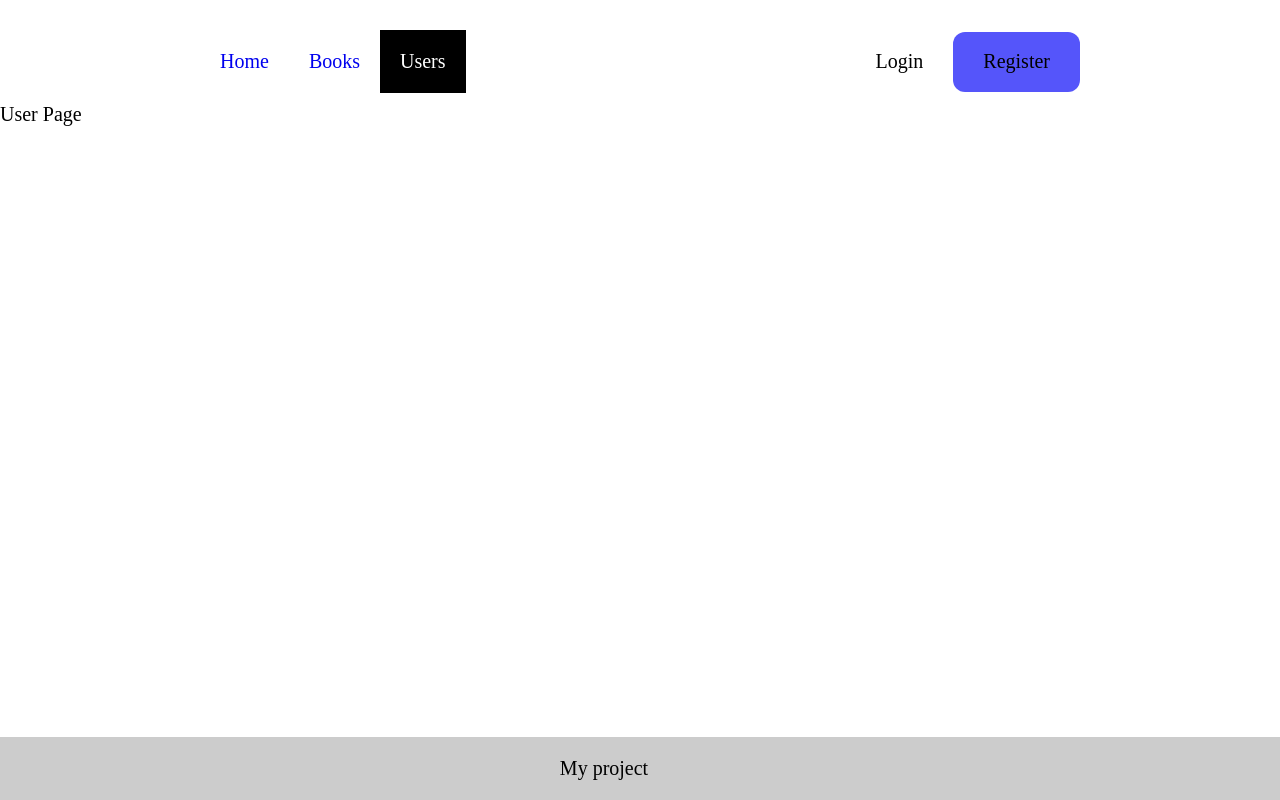
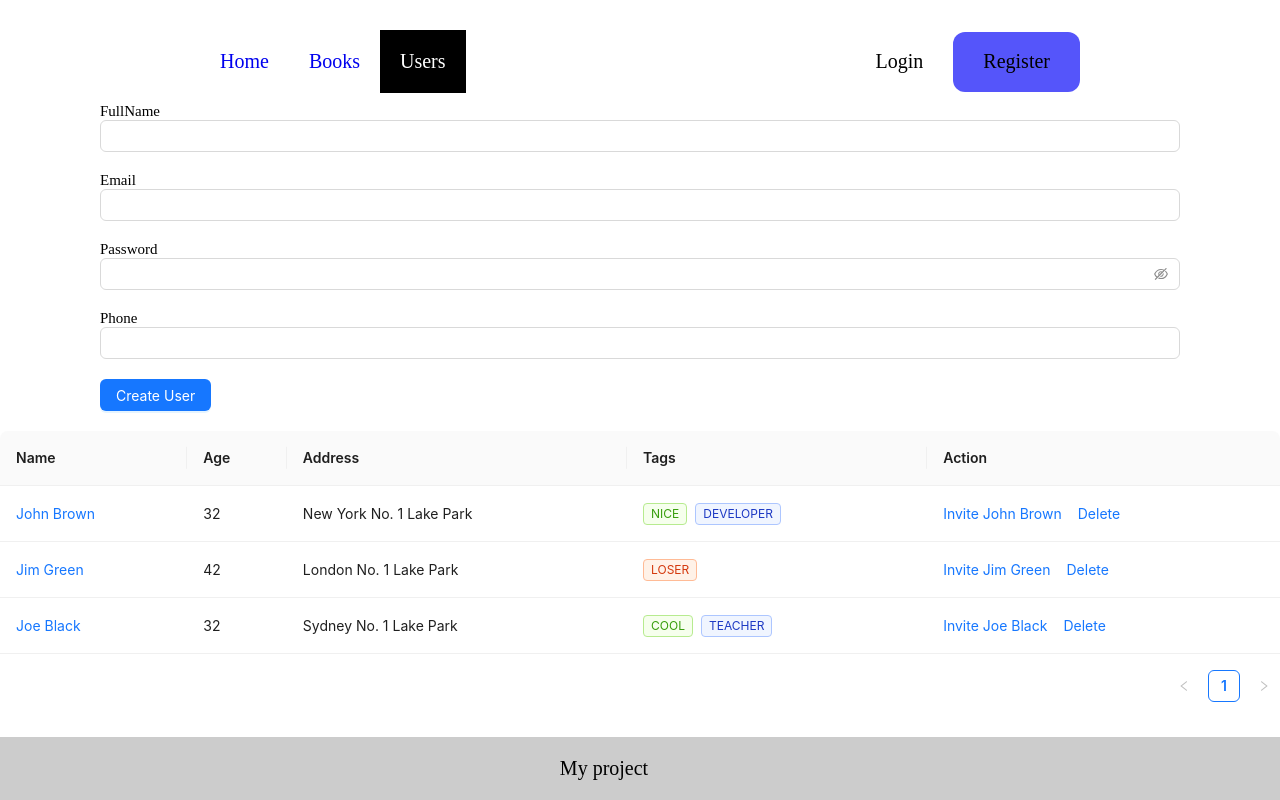
Before and after one commit to GiaThuan-2004/ReactProject, a React (Vite) app: page /users in a window 1280 px wide. Built offline with nearby package versions, Linux system fonts and the light colour scheme.

Commit message:
install antd and build base of user page

```diff
--- a/package.json
+++ b/package.json
@@ -15,6 +15,8 @@
     "preview": "vite preview"
   },
   "dependencies": {
+    "@ant-design/icons": "5.3.7",
+    "antd": "5.18.1",
     "react": "18.3.1",
     "react-dom": "18.3.1",
     "react-router-dom": "6.23.1"
--- /dev/null
+++ b/src/component/user/user.css
@@ -0,0 +1,8 @@
+.form-container {
+    display: flex;
+    flex-direction: column;
+    gap: 20px;
+    font-size: 1.5rem;
+    padding: 0 100px;
+    margin-bottom: 20px;
+}
--- /dev/null
+++ b/src/component/user/user.form.jsx
@@ -0,0 +1,29 @@
+import { Input, Button } from 'antd';
+
+const UserForm = () => {
+    return (
+        <div className="form-container">
+            <div className='form-item'>
+                <span>FullName</span>
+                <Input></Input>
+            </div>
+            <div className='form-item'>
+                <span>Email</span>
+                <Input></Input>
+            </div>
+            <div className='form-item'>
+                <span>Password</span>
+                <Input.Password></Input.Password>
+            </div>
+            <div className='form-item'>
+                <span>Phone</span>
+                <Input></Input>
+            </div>
+            <div>
+                <Button type='primary'>Create User</Button>
+            </div>
+        </div>
+    );
+}
+
+export default UserForm;
--- /dev/null
+++ b/src/component/user/user.table.jsx
@@ -0,0 +1,85 @@
+import { Space, Table, Tag } from 'antd';
+const columns = [
+    {
+        title: 'Name',
+        dataIndex: 'name',
+        key: 'name',
+        render: text => <a>{text}</a>,
+    },
+    {
+        title: 'Age',
+        dataIndex: 'age',
+        key: 'age',
+    },
+    {
+        title: 'Address',
+        dataIndex: 'address',
+        key: 'address',
+    },
+    {
+        title: 'Tags',
+        key: 'tags',
+        dataIndex: 'tags',
+        render: (_, { tags }) => (
+            <>
+                {tags.map(tag => {
+                    let color = tag.length > 5 ? 'geekblue' : 'green';
+                    if (tag === 'loser') {
+                        color = 'volcano';
+                    }
+                    return (
+                        <Tag color={color} key={tag}>
+                            {tag.toUpperCase()}
+                        </Tag>
+                    );
+                })}
+            </>
+        ),
+    },
+    {
+        title: 'Action',
+        key: 'action',
+        render: (_, record) => (
+            <Space size="middle">
+                <a>Invite {record.name}</a>
+                <a>Delete</a>
+            </Space>
+        ),
+    },
+];
+const data = [
+    {
+        key: '1',
+        name: 'John Brown',
+        age: 32,
+        address: 'New York No. 1 Lake Park',
+        tags: ['nice', 'developer'],
+    },
+    {
+        key: '2',
+        name: 'Jim Green',
+        age: 42,
+        address: 'London No. 1 Lake Park',
+        tags: ['loser'],
+    },
+    {
+        key: '3',
+        name: 'Joe Black',
+        age: 32,
+        address: 'Sydney No. 1 Lake Park',
+        tags: ['cool', 'teacher'],
+    },
+];
+
+
+const TableUser = () => {
+
+
+    return (
+        <div className="table-container">
+            <Table columns={columns} dataSource={data} />
+        </div>
+    );
+}
+
+export default TableUser;
--- a/src/pages/userpage.jsx
+++ b/src/pages/userpage.jsx
@@ -1,6 +1,15 @@
+import UserForm from "../component/user/user.form";
+import TableUser from "../component/user/user.table";
+import "../component/user/user.css";
+
+
+
 const UserPage = () => {
     return (
-        <div style={{fontSize:"2rem"}}>User Page</div>
+        <>
+            <UserForm />
+            <TableUser />
+        </>
     )
 }
 
```
Also changed, not shown: 1 other file (tests, documents, lock files or other folders).
